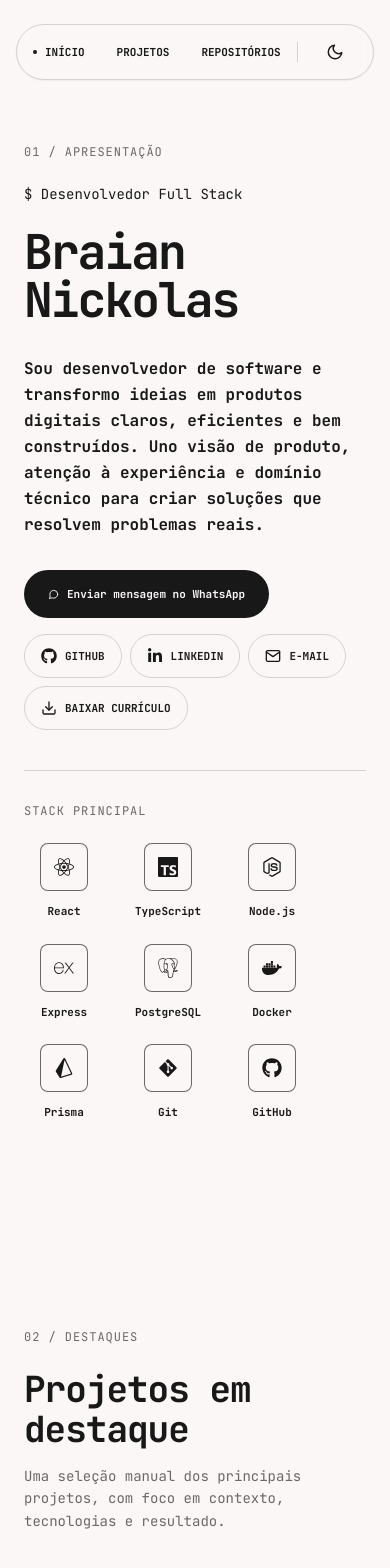
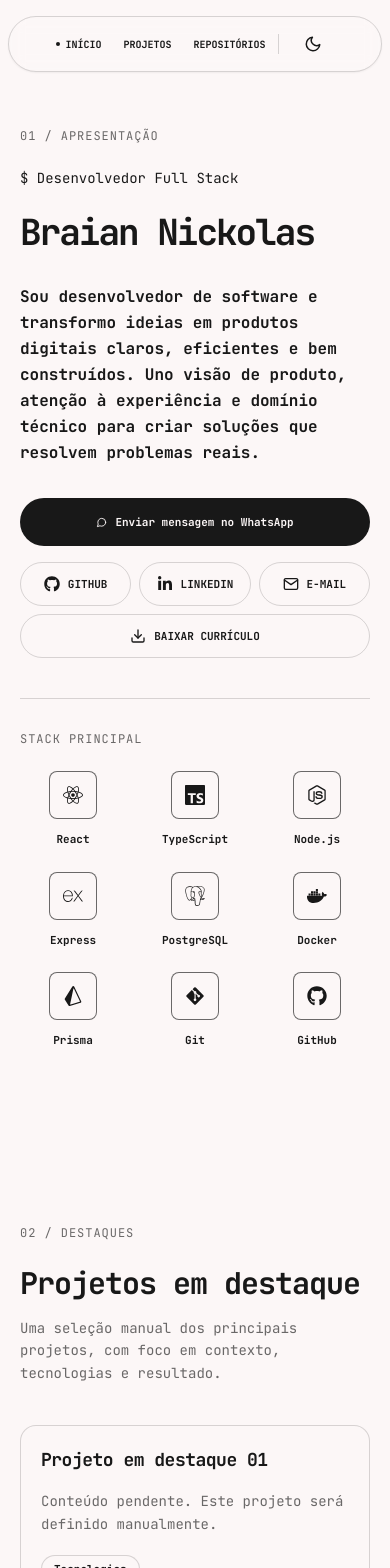
Before and after one commit to palhetabraian/Portfolio-Braian, a React (Vite) app: page / in a window 390 px wide. Shown: the top 1568 px of the page. Built offline with nearby package versions, Linux system fonts and the light colour scheme; no server answers.

Commit message:
style: ajusta responsividade da interface

```diff
--- a/src/components/FeaturedProjects/FeaturedProjects.tsx
+++ b/src/components/FeaturedProjects/FeaturedProjects.tsx
@@ -4,7 +4,7 @@ import { featuredProjects } from '@/data/portfolio';
 export function FeaturedProjects() {
   return (
     <section
-      className="mx-auto w-full max-w-5xl px-6 py-20 md:py-24"
+      className="mx-auto w-full max-w-5xl px-5 py-16 sm:px-6 md:py-24"
       id="projetos"
     >
       <p className="mb-6 text-xs uppercase tracking-[0.08em] text-muted">
@@ -13,7 +13,7 @@ export function FeaturedProjects() {
 
       <div className="mb-10 flex flex-col gap-4 md:flex-row md:items-end md:justify-between">
         <div>
-          <h2 className="text-4xl font-bold tracking-[-1px] md:text-5xl">
+          <h2 className="text-3xl font-bold tracking-[-1px] sm:text-4xl md:text-5xl">
             Projetos em destaque
           </h2>
 
--- a/src/components/GithubProjectRow/GithubProjectRow.tsx
+++ b/src/components/GithubProjectRow/GithubProjectRow.tsx
@@ -12,7 +12,7 @@ export function GithubProjectRow({ project }: GithubProjectRowProps) {
     <article className="group rounded-2xl border border-border bg-surface p-5 transition duration-200 ease-portfolio hover:border-border-strong hover:bg-hover">
       <div className="flex flex-col gap-5 md:flex-row md:items-start md:justify-between">
         <div className="min-w-0 flex-1">
-          <h3 className="text-xl font-bold tracking-[-0.5px] text-text">
+          <h3 className="min-w-0 break-words text-lg font-bold tracking-[-0.5px] text-text sm:text-xl">
             <a
               className="inline-flex items-center gap-2 no-underline"
               href={project.repositoryUrl}
@@ -39,7 +39,7 @@ export function GithubProjectRow({ project }: GithubProjectRowProps) {
           </div>
 
           <a
-            className="mt-5 inline-flex min-h-10 items-center gap-2 rounded-full border border-border px-4 text-[11px] font-bold uppercase text-text no-underline transition duration-200 ease-portfolio hover:border-border-strong hover:bg-active"
+            className="mt-5 inline-flex min-h-10 w-full items-center justify-center gap-2 rounded-full border border-border px-4 text-[11px] font-bold uppercase text-text no-underline transition duration-200 ease-portfolio hover:border-border-strong hover:bg-active sm:w-auto"
             href={project.repositoryUrl}
             rel="noreferrer"
             target="_blank"
--- a/src/components/GithubProjects/GithubProjects.tsx
+++ b/src/components/GithubProjects/GithubProjects.tsx
@@ -30,7 +30,7 @@ export function GithubProjects() {
 
   return (
     <section
-      className="mx-auto w-full max-w-5xl px-6 py-20 md:py-24"
+      className="mx-auto w-full max-w-5xl px-5 py-16 sm:px-6 md:py-24"
       id="repositorios"
     >
       <p className="mb-6 text-xs uppercase tracking-[0.08em] text-muted">
@@ -39,7 +39,7 @@ export function GithubProjects() {
 
       <div className="mb-10 flex flex-col gap-6 md:flex-row md:items-end md:justify-between">
         <div>
-          <h2 className="text-4xl font-bold tracking-[-1px] md:text-5xl">
+          <h2 className="text-3xl font-bold tracking-[-1px] sm:text-4xl md:text-5xl">
             Repositórios do GitHub
           </h2>
 
--- a/src/components/Header/Header.tsx
+++ b/src/components/Header/Header.tsx
@@ -26,10 +26,10 @@ export function Header() {
   );
 
   return (
-    <header className="fixed left-1/2 top-6 z-50 w-[calc(100%-2rem)] max-w-2xl -translate-x-1/2">
+    <header className="fixed left-1/2 top-4 z-50 w-[calc(100%-1rem)] max-w-2xl -translate-x-1/2 sm:top-6 sm:w-[calc(100%-2rem)]">
       <nav
         aria-label="Navegação principal"
-        className="flex min-h-14 items-center justify-center gap-4 rounded-full border border-border bg-surface/90 px-4 text-[11px] font-bold uppercase text-text shadow-sm backdrop-blur md:justify-between md:px-5"
+        className="flex min-h-14 items-center justify-center gap-3 rounded-full border border-border bg-surface/90 px-3 text-[10px] font-bold uppercase text-text shadow-sm backdrop-blur sm:gap-4 sm:px-4 sm:text-[11px] md:justify-between md:px-5"
       >
         <a
           className="hidden normal-case tracking-normal no-underline md:inline-flex"
@@ -43,13 +43,13 @@ export function Header() {
           aria-hidden="true"
         />
 
-        <div className="flex items-center gap-5">
+        <div className="flex min-w-0 items-center gap-3 sm:gap-5">
           {navigationItems.map((item) => {
             const isActive = activeSection === item.sectionId;
 
             return (
               <a
-                className="inline-flex items-center gap-2 no-underline transition hover:text-muted"
+                className="inline-flex shrink-0 items-center gap-1.5 no-underline transition hover:text-muted sm:gap-2"
                 href={item.href}
                 key={item.sectionId}
               >
@@ -79,7 +79,7 @@ export function Header() {
           <span className="text-muted">EN</span>
         </div>
 
-        <span className="h-5 w-px bg-border" aria-hidden="true" />
+        <span className="h-5 w-px shrink-0 bg-border" aria-hidden="true" />
 
         <ThemeToggle />
       </nav>
--- a/src/components/Hero/Hero.tsx
+++ b/src/components/Hero/Hero.tsx
@@ -7,7 +7,7 @@ import { profile, socialLinks, stackItems } from '@/data/portfolio';
 export function Hero() {
   return (
     <section
-      className="mx-auto flex min-h-screen w-full max-w-5xl flex-col justify-center px-6 pb-24 pt-36 md:pb-32 md:pt-40"
+      className="mx-auto flex min-h-screen w-full max-w-5xl flex-col justify-center px-5 pb-20 pt-32 sm:px-6 md:pb-32 md:pt-40"
       id="inicio"
     >
       <p className="mb-6 text-xs uppercase tracking-[0.08em] text-muted">
@@ -16,7 +16,7 @@ export function Hero() {
 
       <p className="mb-6 text-sm text-text">$ {profile.role}</p>
 
-      <h1 className="text-5xl font-bold tracking-[-2px] md:text-7xl">
+      <h1 className="text-4xl font-bold tracking-[-2px] sm:text-5xl md:text-7xl">
         {profile.name}
       </h1>
 
@@ -26,7 +26,7 @@ export function Hero() {
 
       <div className="mt-8 flex flex-col items-start gap-4">
         <a
-          className="inline-flex min-h-12 items-center gap-2 rounded-full bg-text px-6 text-[11px] font-bold text-bg no-underline transition duration-200 ease-portfolio hover:-translate-y-0.5 hover:opacity-90 active:translate-y-0"
+          className="inline-flex min-h-12 w-full items-center justify-center gap-2 rounded-full bg-text px-6 text-center text-[11px] font-bold text-bg no-underline transition duration-200 ease-portfolio hover:-translate-y-0.5 hover:opacity-90 active:translate-y-0 sm:w-auto"
           href={profile.whatsappUrl}
           rel="noreferrer"
           target="_blank"
--- a/src/components/PrimaryStack/PrimaryStack.tsx
+++ b/src/components/PrimaryStack/PrimaryStack.tsx
@@ -31,12 +31,12 @@ const stackIcons: Record<string, IconType> = {
 
 export function PrimaryStack({ items }: PrimaryStackProps) {
   return (
-    <ul className="flex flex-wrap gap-6">
+    <ul className="grid grid-cols-3 gap-x-4 gap-y-6 sm:flex sm:flex-wrap sm:gap-6">
       {items.map((item) => {
         const Icon = stackIcons[item];
         return (
           <li
-            className="grid min-w-20 justify-items-center gap-3 text-center"
+            className="grid min-w-0 justify-items-center gap-3 text-center sm:min-w-20"
             key={item}
           >
             <span className="grid size-12 place-items-center rounded-lg border border-border-strong bg-surface text-xl text-text transition duration-200 ease-portfolio hover:-translate-y-0.5 hover:bg-hover">
--- a/src/components/ProjectCard/ProjectCard.tsx
+++ b/src/components/ProjectCard/ProjectCard.tsx
@@ -20,7 +20,7 @@ export function ProjectCard({
   return (
     <article className="group rounded-2xl border border-border bg-surface p-5 transition duration-200 ease-portfolio hover:-translate-y-1 hover:border-border-strong hover:bg-hover">
       <div className="mb-4 flex items-start justify-between gap-4">
-        <h3 className="text-xl font-bold tracking-[-0.5px] text-text">
+        <h3 className="min-w-0 break-words text-lg font-bold tracking-[-0.5px] text-text sm:text-xl">
           <a
             className="inline-flex items-center gap-2 no-underline"
             href={repositoryUrl}
@@ -49,7 +49,7 @@ export function ProjectCard({
 
       <div className="flex flex-wrap gap-3">
         <a
-          className="inline-flex min-h-10 items-center gap-2 rounded-full border border-border px-4 text-[11px] font-bold uppercase text-text no-underline transition duration-200 ease-portfolio hover:border-border-strong hover:bg-active"
+          className="inline-flex min-h-10 w-full items-center justify-center gap-2 rounded-full border border-border px-4 text-[11px] font-bold uppercase text-text no-underline transition duration-200 ease-portfolio hover:border-border-strong hover:bg-active sm:w-auto"
           href={repositoryUrl}
           rel="noreferrer"
           target="_blank"
@@ -60,7 +60,7 @@ export function ProjectCard({
 
         {demoUrl ? (
           <a
-            className="inline-flex min-h-10 items-center gap-2 rounded-full border border-border px-4 text-[11px] font-bold uppercase text-text no-underline transition duration-200 ease-portfolio hover:border-border-strong hover:bg-active"
+            className="inline-flex min-h-10 w-full items-center justify-center gap-2 rounded-full border border-border px-4 text-[11px] font-bold uppercase text-text no-underline transition duration-200 ease-portfolio hover:border-border-strong hover:bg-active sm:w-auto"
             href={demoUrl}
             rel="noreferrer"
             target="_blank"
--- a/src/components/SocialLinks/SocialLinks.tsx
+++ b/src/components/SocialLinks/SocialLinks.tsx
@@ -29,7 +29,11 @@ function getLinkIcon(label: string) {
 
 export function SocialLinks({ links }: SocialLinksProps) {
   return (
-    <div className="flex flex-wrap items-center gap-2" role="group" aria-label="Links sociais">
+    <div
+      className="flex w-full flex-wrap items-center gap-2 sm:w-auto"
+      role="group"
+      aria-label="Links sociais"
+    >
       {links.map((link) => (
         <a
           key={link.label}
@@ -37,7 +41,7 @@ export function SocialLinks({ links }: SocialLinksProps) {
           target={link.isExternal ? '_blank' : undefined}
           rel={link.isExternal ? 'noopener noreferrer' : undefined}
           download={link.download}
-          className="inline-flex min-h-11 items-center gap-2 rounded-full border border-border px-4 text-[11px] font-bold uppercase text-text no-underline transition duration-200 ease-portfolio hover:-translate-y-px hover:border-border-strong hover:bg-hover active:translate-y-0 active:bg-active"
+          className="inline-flex min-h-11 flex-1 items-center justify-center gap-2 rounded-full border border-border px-4 text-[11px] font-bold uppercase text-text no-underline transition duration-200 ease-portfolio hover:-translate-y-px hover:border-border-strong hover:bg-hover active:translate-y-0 active:bg-active sm:flex-none"
         >
           {getLinkIcon(link.label)}
           {link.label}
```
